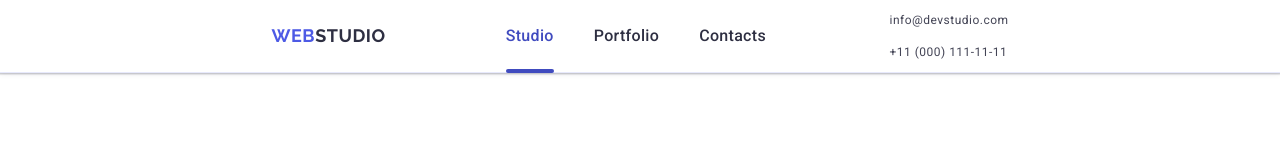
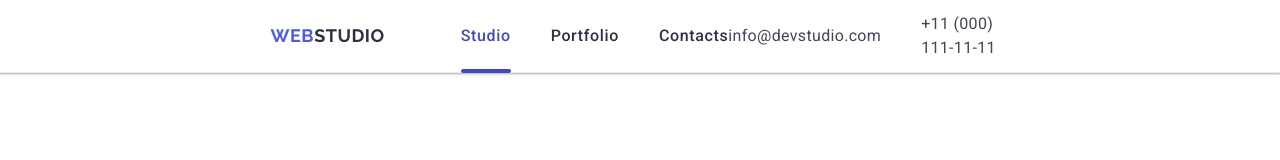
Before and after one commit to tokareva-stacy/goit-markup-hw-06, a plain HTML site: page index.html in a window 1280 px wide. Drawn offline with nearby package versions, Linux system fonts and the light colour scheme.

Commit message:
contacts menu

```diff
--- a/css/styles-old.css
+++ b/css/styles-old.css
@@ -6,12 +6,6 @@
 
 
 
-.header .container {
-    display: flex;
-    justify-content: space-between;
-    align-items: center;
-
-}
 
 
 
@@ -19,26 +13,8 @@
 
 
 
-.header-logo {
-    margin-right: 76px;
-}
 
 
-
-
-
-.contacts-menu-list {
-    gap: 40px;
-}
-
-.contacts-menu-link {
-    font-size: 16px;
-    line-height: 1.5;
-    letter-spacing: 0.02em;
-    color: #434455;
-    transition: color 250ms cubic-bezier(0.4, 0, 0.2, 1);
-
-}
 
 .contacts-menu-link:hover, .contacts-menu-link:focus {
     color: #404BBF;
--- a/css/styles.css
+++ b/css/styles.css
@@ -69,7 +69,7 @@ img {
 @media screen and (min-width: 1158px) {
     .container {
         max-width: 769px;
-        padding: 0 15;
+        padding: 0 15px;
     }
 }
 
@@ -130,7 +130,6 @@ img {
         display: flex;
         align-items: center;
     }
-
     .header-logo {
         padding: 24px 0;
         margin-right: 120px;
@@ -144,7 +143,7 @@ img {
         font-weight: 500;
         font-size: 16px;
         line-height: 1.5;
-        letter-spacing: 0.02em;
+        letter-spacing: 0.04em;
         color: #2e2f42;
         padding: 24px 0;
         display: block;
@@ -183,11 +182,29 @@ img {
         letter-spacing: 0.04em;
         color: #434455;
         transition: color 250ms cubic-bezier(0.4, 0, 0.2, 1);
-
+    }
+    .contacts-menu-link:hover,
+    .contacts-menu-link:focus {
+        color: #404BBF;
     }
 
 }
 
 @media screen and (min-width: 1158px) {
-    .container {}
+    .header-logo {
+        margin-right: 76px;
+    }
+    .contacts-menu-list {
+        gap: 40px;
+        align-items: center;
+        flex-direction: row;
+    }
+    .contacts-menu-link {
+        font-size: 16px;
+        line-height: 1.5;
+        letter-spacing: 0.02em;
+        padding: 24px 0;
+
+    }
+
 }
```
